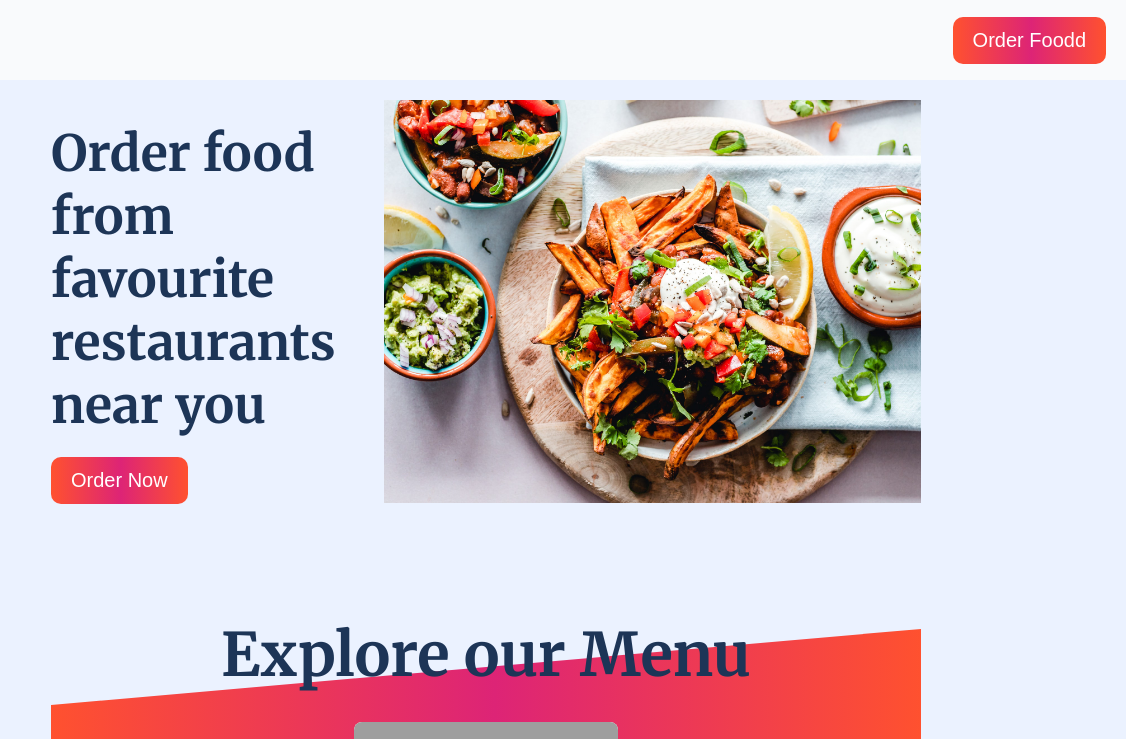
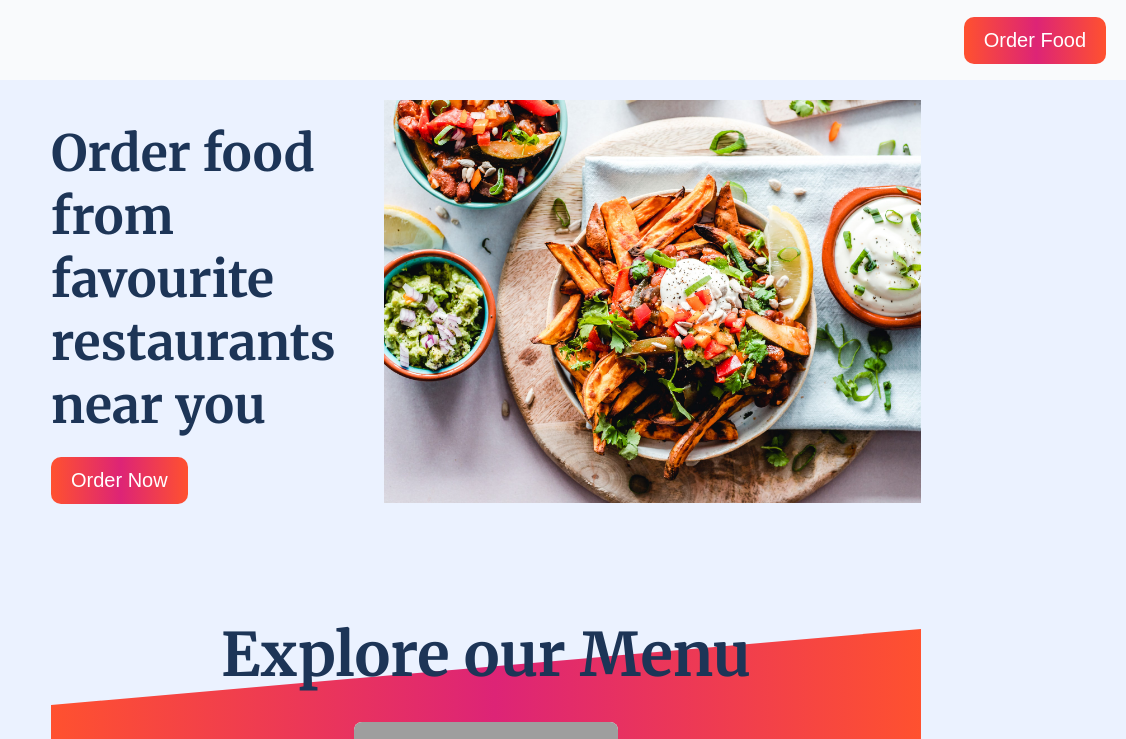
Before and after one commit to xxchanjotxx/Project1, a plain HTML site: page index.html in a window 1280 px wide. Shown: the top 739 px of the page, 154-1280 px from the left. Drawn offline with Linux system fonts and the light colour scheme; grey boxes are pictures that could not be loaded.

```diff
--- a/index.html
+++ b/index.html
@@ -19,7 +19,7 @@
                 <img src="./assets/logo.png" alt="logo" class="navbar__logo">
             </div>
             <div class="navbar__items">
-                <button class="navbar__item button_primary">Order Foodd</button>
+                <button class="navbar__item button_primary">Order Food</button>
             </div>
         </nav>
     </header>
```
